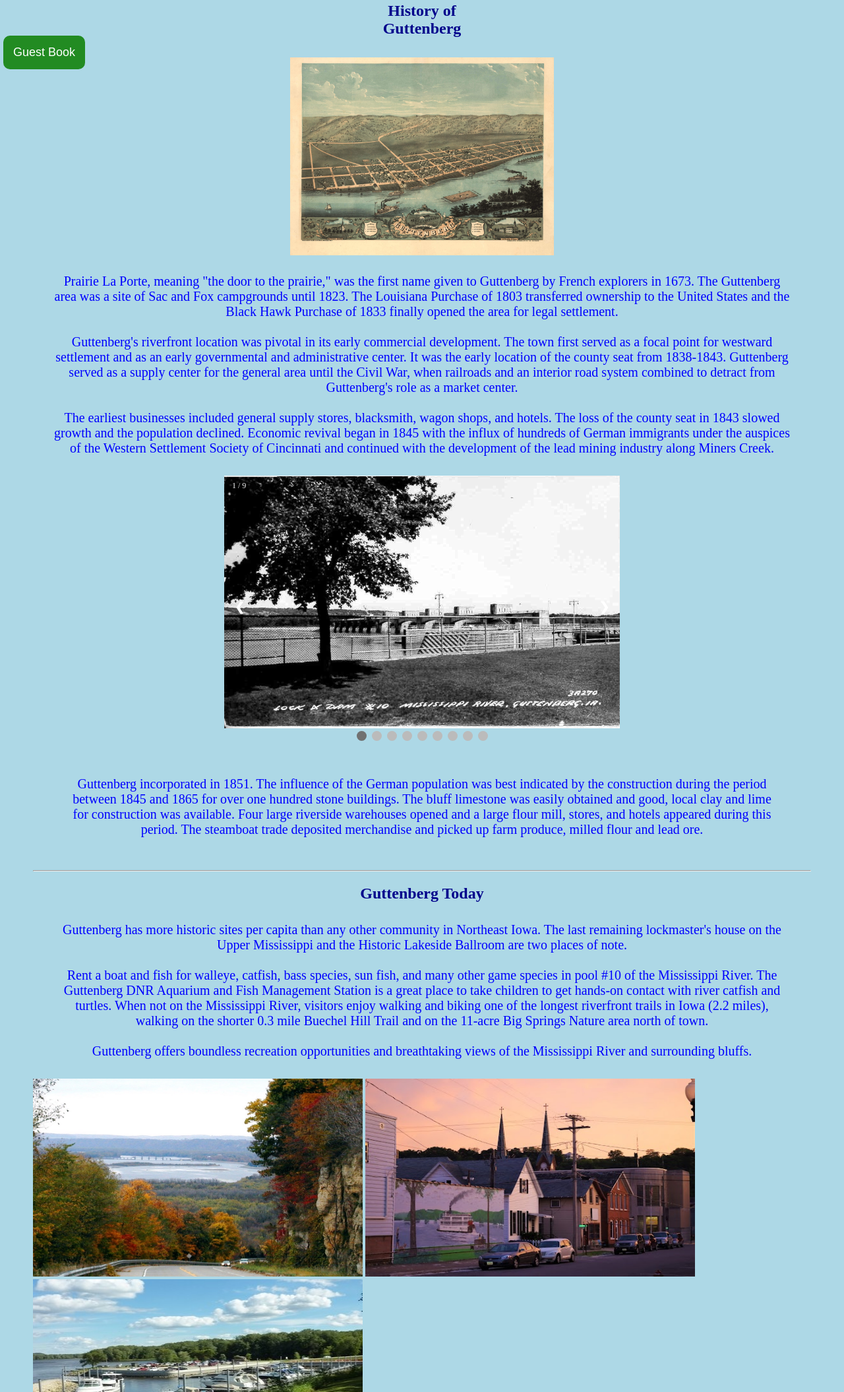
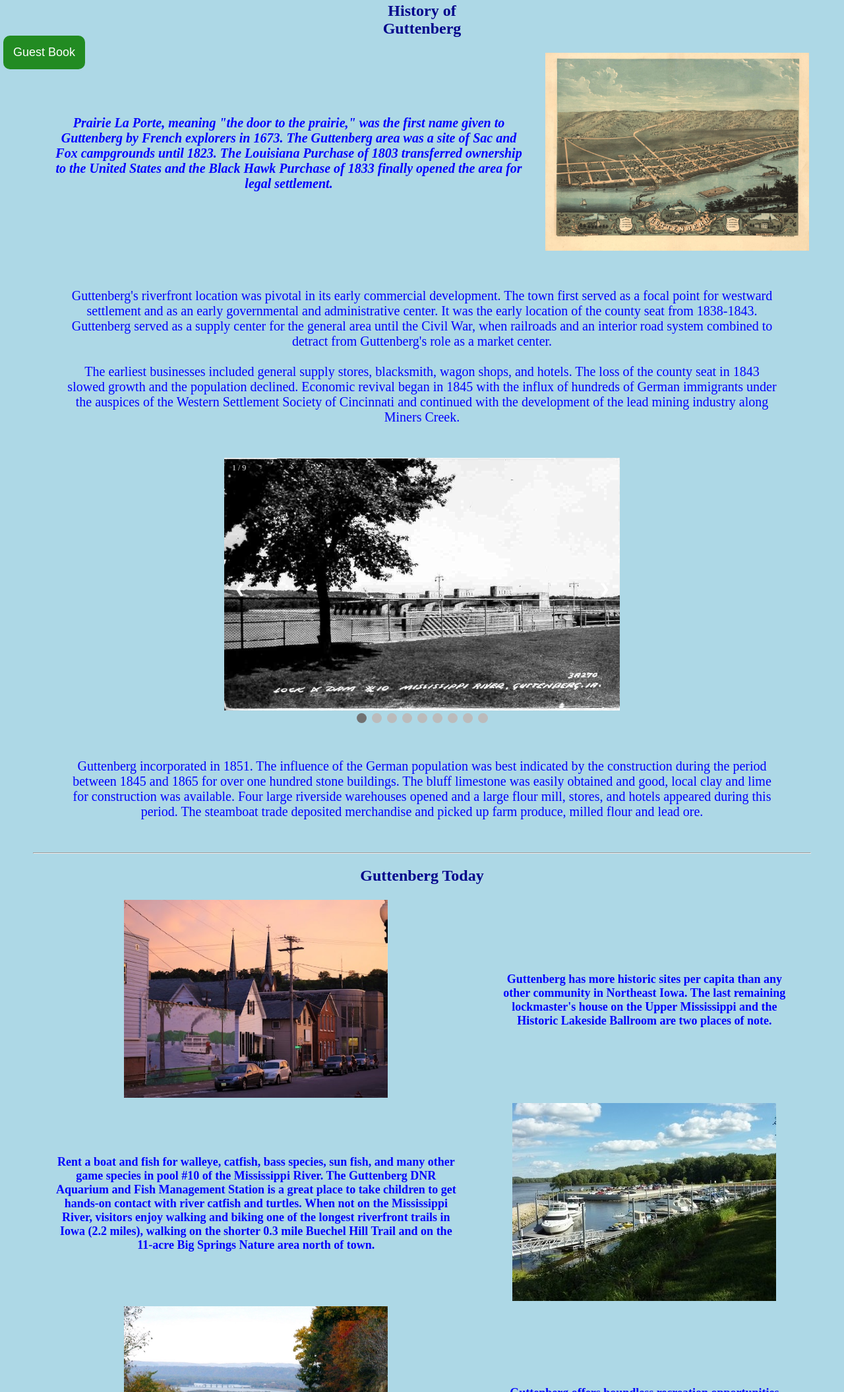
Before and after one commit to SchmelzerDaniel-FS/SchmelzerDaniel-FS.github.io, a plain HTML site: page index.html in a window 1280 px wide. Shown: the part 690-2800 px from the top of the page at 66% size. Drawn offline with Linux system fonts and the light colour scheme.

Commit message:
Guttenberg today update
Re styled "Guttenberg today" section

```diff
--- a/guestBook.js
+++ b/guestBook.js
@@ -59,12 +59,10 @@ function toTopFunction() {
 var slideIndex = 1;
 showSlides(slideIndex);
 
-// Next/previous controls
 function plusSlides(n) {
   showSlides(slideIndex += n);
 }
 
-// Thumbnail image controls
 function currentSlide(n) {
   showSlides(slideIndex = n);
 }
--- a/index.css
+++ b/index.css
@@ -50,9 +50,24 @@ a{
     font-size: 20px;
     margin: 50px;
 }
-#presentP{
+#historyP3{
     text-align: center;
     font-size: 20px;
+    margin: 50px;
+}
+#presentP1{
+    text-align: center;
+    font-size: 18px;
+    margin: 30px;
+}
+#presentP2{
+    text-align: center;
+    font-size: 18px;
+    margin: 30px;
+}
+#presentP3{
+    text-align: center;
+    font-size: 18px;
     margin: 30px;
 }
 p {
@@ -143,7 +158,7 @@ footer{
 * {box-sizing:border-box}
 
 /* Slideshow container */
-.historicalSlideshow {
+.slideshow {
   max-width: 600px;
   position: relative;
   margin: auto;
@@ -152,6 +167,9 @@ footer{
 /* Hide the images by default */
 .historicalSlides {
   display: none;
+}
+.presentSlides{
+    display: none;
 }
 
 /* Next & previous buttons */
--- a/index.html
+++ b/index.html
@@ -46,10 +46,14 @@
         </table>
         <hr id="historyH">
         <h2 >History of<br>Guttenberg</h2>
-        <p id="historyP1"><img id="image" src="images/historicalMap.jpg" alt="Early map of Guttenberg" height="300px" width="400px"><br><br>
-        Prairie La Porte, meaning "the door to the prairie," was the first name given to Guttenberg by French explorers in 1673. The Guttenberg area was a site of Sac and Fox campgrounds until 1823. The Louisiana Purchase of 1803 transferred ownership to the United States and the Black Hawk Purchase of 1833 finally opened the area for legal settlement.<br><br>
-        Guttenberg's riverfront location was pivotal in its early commercial development. The town first served as a focal point for westward settlement and as an early governmental and administrative center. It was the early location of the county seat from 1838-1843. Guttenberg served as a supply center for the general area until the Civil War, when railroads and an interior road system combined to detract from Guttenberg's role as a market center.<br><br>The earliest businesses included general supply stores, blacksmith, wagon shops, and hotels. The loss of the county seat in 1843 slowed growth and the population declined. Economic revival began in 1845 with the influx of hundreds of German immigrants under the auspices of the Western Settlement Society of Cincinnati and continued with the development of the lead mining industry along Miners Creek.</p>
-        <div class="historicalSlideshow">
+        <table>
+            <tr>
+                <th><p id="historyP1"><em>Prairie La Porte<em>, meaning "the door to the prairie," was the first name given to Guttenberg by French explorers in 1673. The Guttenberg area was a site of Sac and Fox campgrounds until 1823. The Louisiana Purchase of 1803 transferred ownership to the United States and the Black Hawk Purchase of 1833 finally opened the area for legal settlement.<br></p></th>
+                <th><img id="image" src="images/historicalMap.jpg" alt="Early map of Guttenberg" height="300px" width="400px"></th>
+            </tr>
+        </table>
+        <p id="historyP3">Guttenberg's riverfront location was pivotal in its early commercial development. The town first served as a focal point for westward settlement and as an early governmental and administrative center. It was the early location of the county seat from 1838-1843. Guttenberg served as a supply center for the general area until the Civil War, when railroads and an interior road system combined to detract from Guttenberg's role as a market center.<br><br>The earliest businesses included general supply stores, blacksmith, wagon shops, and hotels. The loss of the county seat in 1843 slowed growth and the population declined. Economic revival began in 1845 with the influx of hundreds of German immigrants under the auspices of the Western Settlement Society of Cincinnati and continued with the development of the lead mining industry along Miners Creek.</p>
+        <div class="slideshow">
             <div class="historicalSlides">
                 <div class="numbertext">1 / 9</div>
                 <img src="images/historical_Lock_10.jpg" alt="Lock and Dam No. 10" style="width:100%">
@@ -103,10 +107,24 @@
         <p id="historyP2">Guttenberg incorporated in 1851. The influence of the German population was best indicated by the construction during the period between 1845 and 1865 for over one hundred stone buildings. The bluff limestone was easily obtained and good, local clay and lime for construction was available. Four large riverside warehouses opened and a large flour mill, stores, and hotels appeared during this period. The steamboat trade deposited merchandise and picked up farm produce, milled flour and lead ore.</p>
         <hr id="presentH">
         <h2>Guttenberg Today</h2>
-        <p id="presentP">Guttenberg has more historic sites per capita than any other community in Northeast Iowa. The last remaining lockmaster's house on the Upper Mississippi and the Historic Lakeside Ballroom are two places of note.<br><br>Rent a boat and fish for walleye, catfish, bass species, sun fish, and many other game species in pool #10 of the Mississippi River. The Guttenberg DNR Aquarium and Fish Management Station is a great place to take children to get hands-on contact with river catfish and turtles. When not on the Mississippi River, visitors enjoy walking and biking one of the longest riverfront trails in Iowa (2.2 miles), walking on the shorter 0.3 mile Buechel Hill Trail and on the 11-acre Big Springs Nature area north of town.<br><br>Guttenberg offers boundless recreation opportunities and breathtaking views of the Mississippi River and surrounding bluffs.</p>
-        <img id="image" src="images/heightmann_hill.jpg" alt="heightmann_hill" height="300px" width="500px">
-        <img id="image" src="images/cityStreets.jpg" alt="River Park Drive" height="300px" width="500px">
-        <img id="image" src="images/south-Marina.jpg" alt="South Marina" height="300px" width="500px">
+        <table>
+            <tr>
+                <th><img src="images/cityStreets.jpg" alt="Side Street" height="300px" width="400px"></th>
+                <th><p id="presentP1">Guttenberg has more historic sites per capita than any other community in Northeast Iowa. The last remaining lockmaster's house on the Upper Mississippi and the Historic Lakeside Ballroom are two places of note.</p></th>
+            </tr>
+            <tr>
+                <th><p id="presentP2">Rent a boat and fish for walleye, catfish, bass species, sun fish, and many other game species in pool #10 of the Mississippi River. The Guttenberg DNR Aquarium and Fish Management Station is a great place to take children to get hands-on contact with river catfish and turtles. When not on the Mississippi River, visitors enjoy walking and biking one of the longest riverfront trails in Iowa (2.2 miles), walking on the shorter 0.3 mile Buechel Hill Trail and on the 11-acre Big Springs Nature area north of town.</p></th>
+                <th><img src="images/south-Marina.jpg" alt="South Marina" height="300px" width="400px"></th>
+            </tr>
+            <tr>
+                <th><img src="images/heightmann_hill.jpg" alt="The Landing"height="300px" width="400px"></th>
+                <th>
+                <p id="presentP3">Guttenberg offers boundless recreation opportunities and breathtaking views of the Mississippi River and surrounding bluffs.</p>
+                </th>
+            </tr>
+        </table>
+
+
         <hr id="joesH">
         <h2>If your in town do not forget</h2>
         <p><img id="image" src="images/joes_banner.png" alt="Joe's Pizza Banner"><br><br>
```
